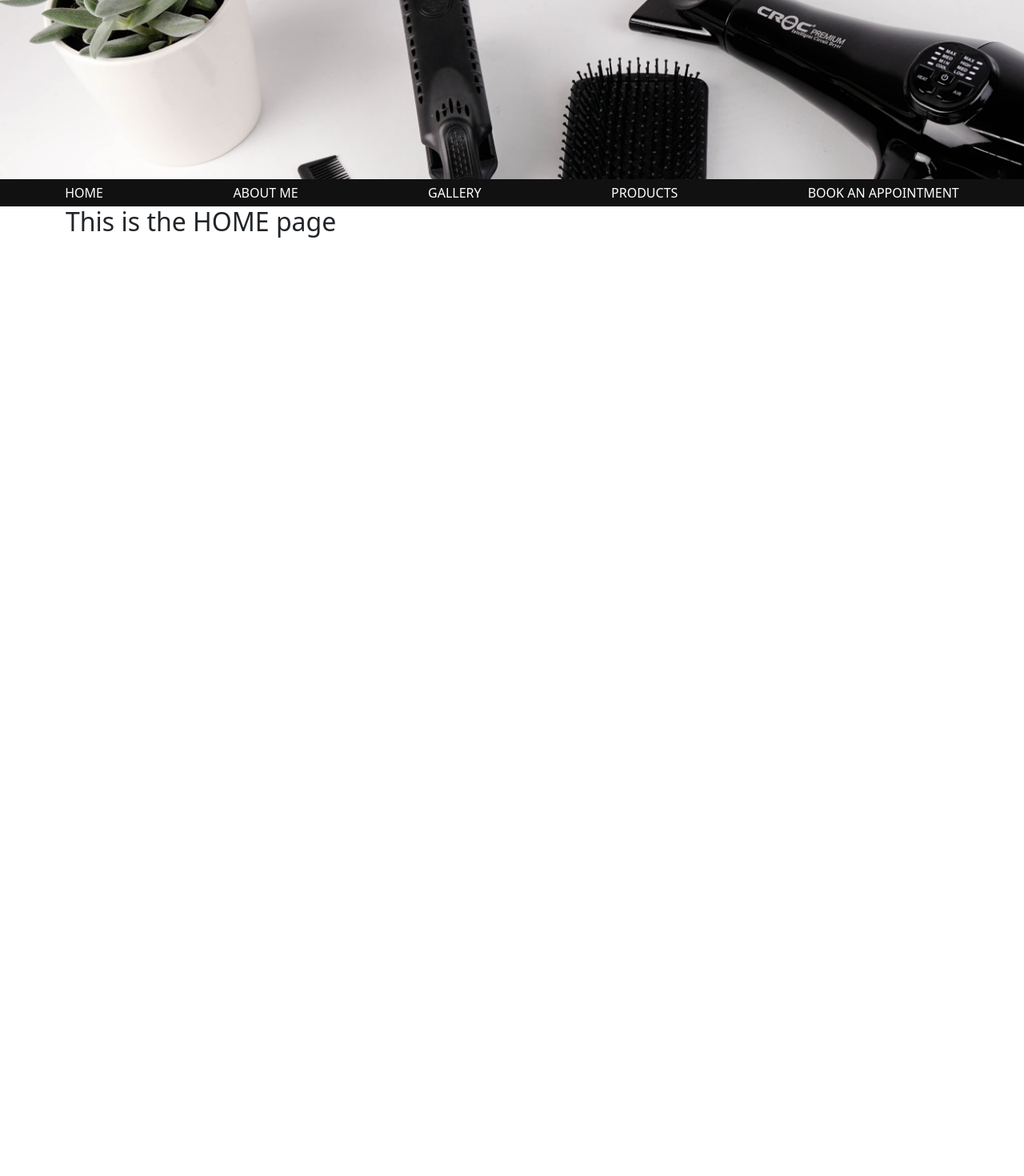
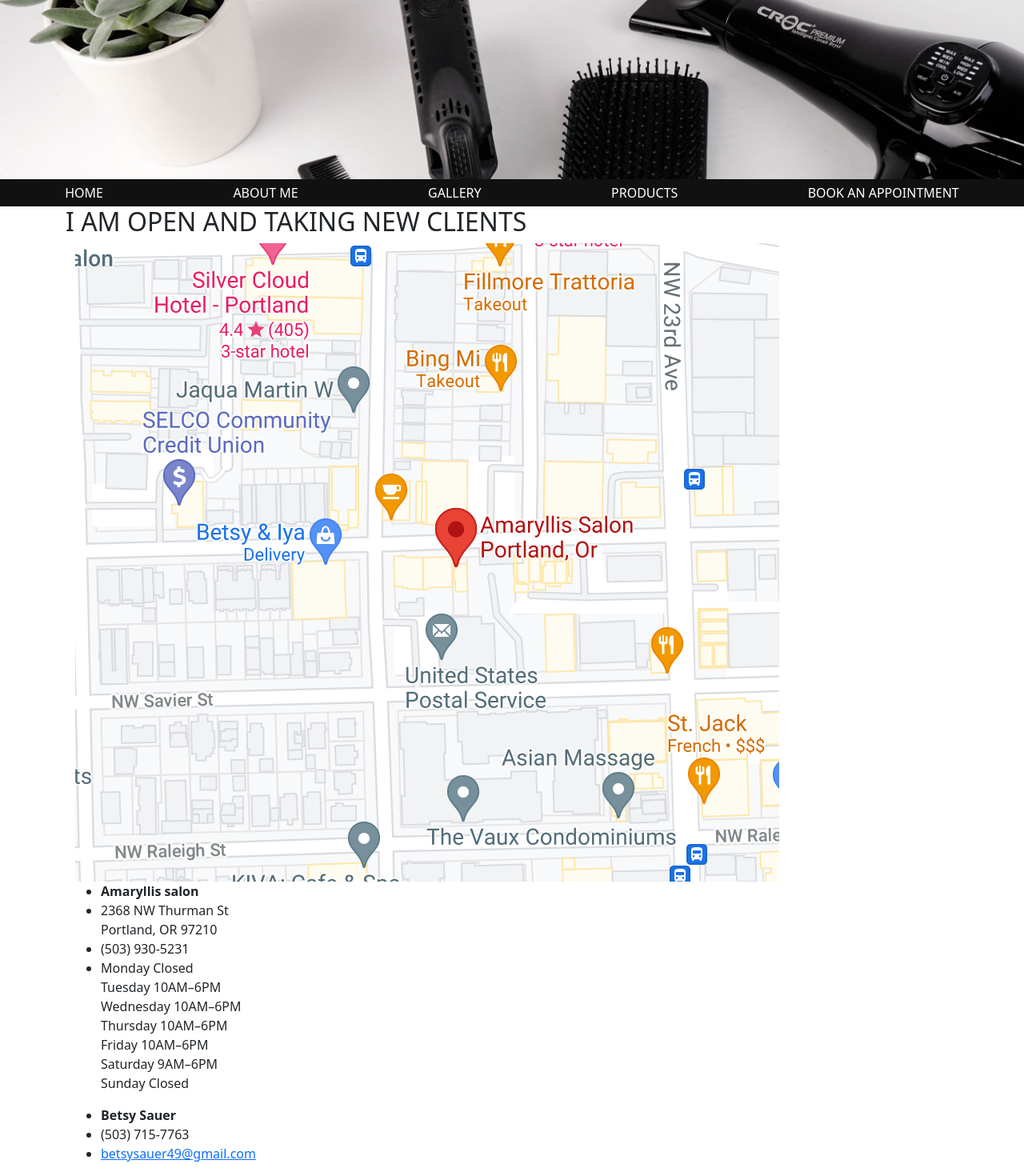
Before and after one commit to tprussell19/capstone, a React (Create React App) app in the folder betsy-sauer/: page / in a window 1280 px wide. Shown: the part 26-1496 px from the top of the page at 80% size. Before the commit the page ends 800 px from the top, so only its background shows below. Built offline with nearby package versions, Linux system fonts and the light colour scheme.

Commit message:
:hammer: add contact info and map image

```diff
--- a/betsy-sauer/src/pages/Home.js
+++ b/betsy-sauer/src/pages/Home.js
@@ -1,7 +1,37 @@
+import map from './../images/map.png';
+
 function Home() {
   return(
-    <div className='container'>
-      <h2>This is the HOME page</h2>
+    <div className='container home'>
+      <div>
+        <h2>I AM OPEN AND TAKING NEW CLIENTS</h2>
+      </div>
+      <div className='conatiner contact'>
+        <div className='container map'>
+          <img id='map' src={map} alt='Map of location of Amaryllis Salon in NW Portland' />
+        </div>
+        <div className='container contact-info'>
+          <ul id='salon'>
+            <li><strong>Amaryllis salon</strong></li>
+            <li>2368 NW Thurman St<br />Portland, OR 97210</li>
+            <li>(503) 930-5231</li>
+            <li>
+              Monday	Closed<br />
+              Tuesday	10AM–6PM<br />
+              Wednesday	10AM–6PM<br />
+              Thursday	10AM–6PM<br />
+              Friday	10AM–6PM<br />
+              Saturday	9AM–6PM<br />
+              Sunday	Closed<br />
+            </li>
+          </ul>
+          <ul id='betsy-contact-info'>
+            <li><strong>Betsy Sauer</strong></li>
+            <li>(503) 715-7763</li>
+            <li><a href='mailto:betsysauer49@gmail.com'>betsysauer49@gmail.com</a></li>
+          </ul>
+        </div>
+      </div>
     </div>
   )
 }
```
Also changed, not shown: betsy-sauer/src/images/map.png (added).
